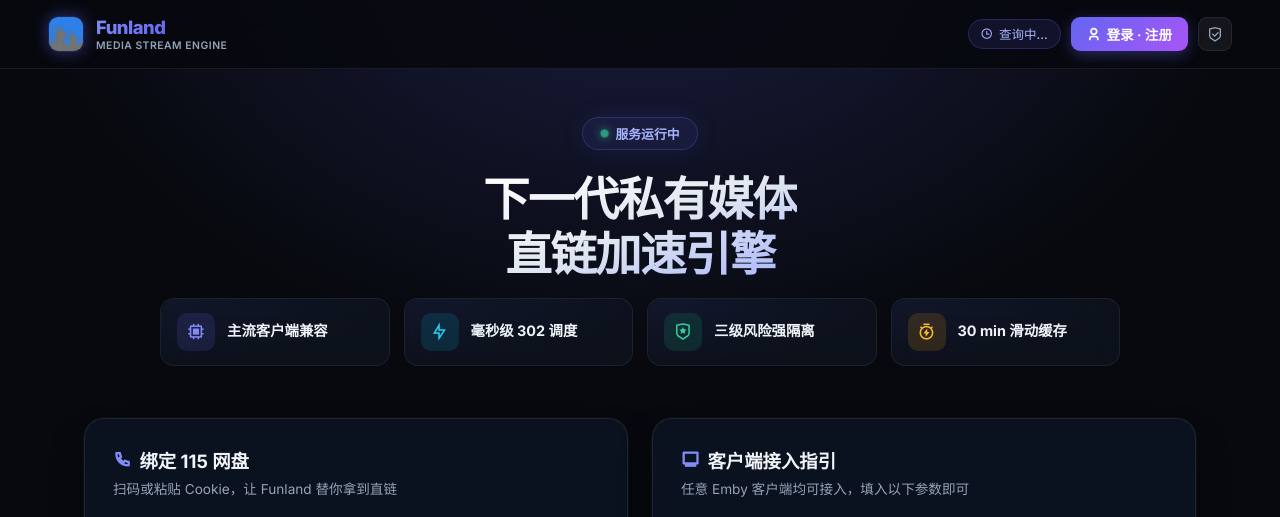
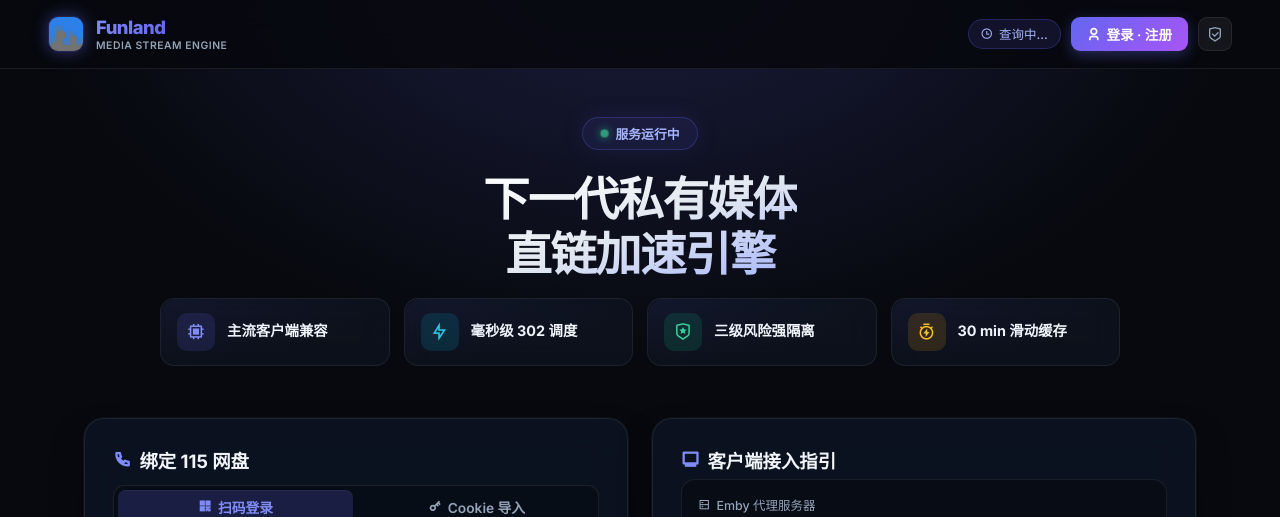
Before and after one commit to redwebsite/funland, a website: page src/public/portal/index.html in a window 1280 px wide. Shown: the top 517 px of the page. Drawn offline with nearby package versions, Linux system fonts and the light colour scheme; no server answers.

Commit message:
ui: 删除 Portal 两处冗余 box-desc 描述

```diff
--- a/src/public/portal/index.html
+++ b/src/public/portal/index.html
@@ -101,7 +101,7 @@
               <h2 class="box-title">
                 <i class="ri-phone-line"></i> 绑定 115 网盘
               </h2>
-              <p class="box-desc">扫码或粘贴 Cookie，让 Funland 替你拿到直链</p>
+
             </div>
             <button id="btnCancelEditDrive" onclick="toggleDriveEditMode(false)" class="btn-ghost-sm" style="display:none;">
               <i class="ri-arrow-left-line"></i> 返回
@@ -192,7 +192,7 @@
         <h2 class="box-title">
           <i class="ri-tv-2-line"></i> 客户端接入指引
         </h2>
-        <p class="box-desc">任意 Emby 客户端均可接入，填入以下参数即可</p>
+
 
         <!-- 服务器地址卡片 -->
         <div class="server-addr-card">
```
